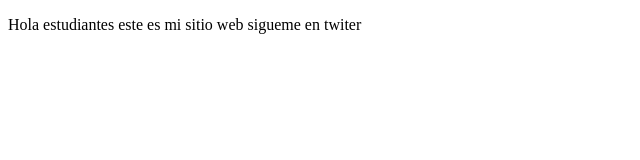
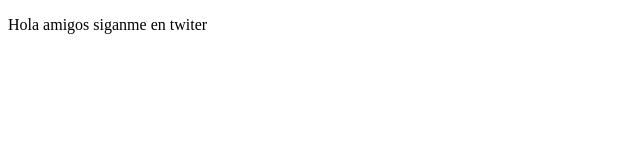
Before and after one commit to Leanjeze/proyectoDemo, a plain HTML site: page index.html in a window 1280 px wide. Shown: the whole page, without its empty margins (0-640 px from the left). Drawn offline with Linux system fonts and the light colour scheme.

Commit message:
cambios modificamos el parrafo

```diff
--- a/index.html
+++ b/index.html
@@ -7,6 +7,6 @@
     <title>Hola Mundo</title>
 </head>
 <body>
-    <p>Hola estudiantes este es mi sitio web sigueme en twiter</p>
+    <p>Hola amigos siganme en twiter</p>
 </body>
 </html>
```
